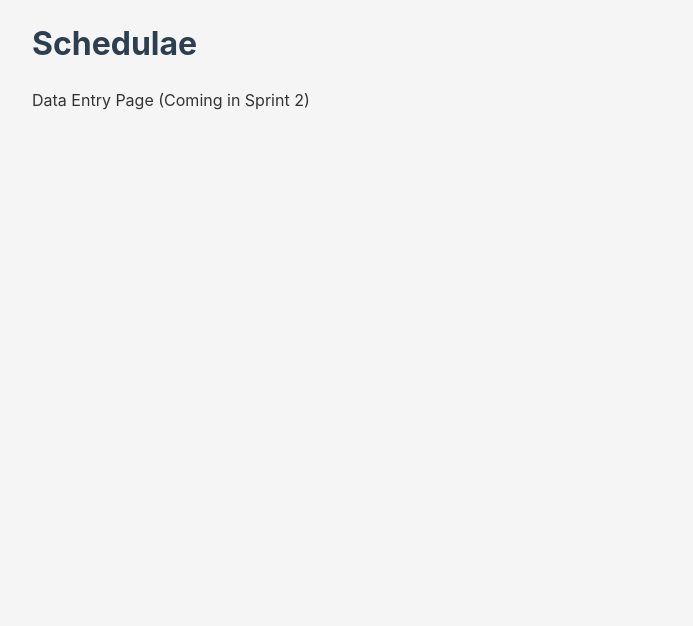
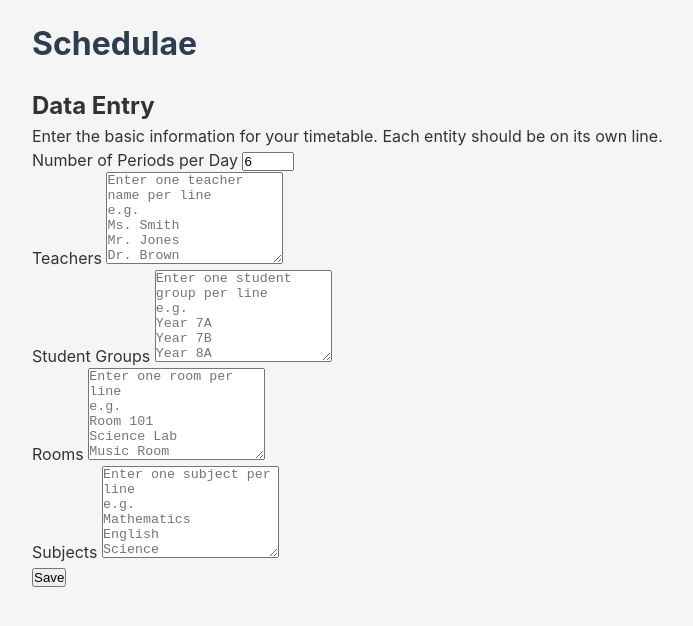
Before and after one commit to IanKulin/Schedulae, a website: page public/index.html in a window 1280 px wide. Shown: the whole page, without its empty margins (8-701 px from the left). Drawn offline with Linux system fonts and the light colour scheme.

Commit message:
data entry

```diff
--- a/public/index.html
+++ b/public/index.html
@@ -10,8 +10,60 @@
     <div id="app">
         <!-- Page: Data Entry -->
         <div id="page-data-entry" class="page" data-page="data-entry">
-            <h1>Schedulae</h1>
-            <p>Data Entry Page (Coming in Sprint 2)</p>
+            <header class="page-header">
+                <h1>Schedulae</h1>
+                <nav class="nav-links">
+                    <!-- Navigation will be added in later sprints -->
+                </nav>
+            </header>
+
+            <main class="data-entry-content">
+                <h2>Data Entry</h2>
+                <p class="form-description">Enter the basic information for your timetable. Each entity should be on its own line.</p>
+
+                <form id="data-entry-form" class="data-entry-form">
+                    <!-- Periods -->
+                    <div class="form-group">
+                        <label for="periods-input">Number of Periods per Day</label>
+                        <input type="number" id="periods-input" name="periods" min="1" max="20" value="6">
+                        <span class="field-error" id="periods-error"></span>
+                    </div>
+
+                    <!-- Teachers -->
+                    <div class="form-group">
+                        <label for="teachers-input">Teachers</label>
+                        <textarea id="teachers-input" name="teachers" rows="6" placeholder="Enter one teacher name per line&#10;e.g.&#10;Ms. Smith&#10;Mr. Jones&#10;Dr. Brown"></textarea>
+                        <span class="field-error" id="teachers-error"></span>
+                    </div>
+
+                    <!-- Student Groups -->
+                    <div class="form-group">
+                        <label for="studentgroups-input">Student Groups</label>
+                        <textarea id="studentgroups-input" name="studentGroups" rows="6" placeholder="Enter one student group per line&#10;e.g.&#10;Year 7A&#10;Year 7B&#10;Year 8A"></textarea>
+                        <span class="field-error" id="studentgroups-error"></span>
+                    </div>
+
+                    <!-- Rooms -->
+                    <div class="form-group">
+                        <label for="rooms-input">Rooms</label>
+                        <textarea id="rooms-input" name="rooms" rows="6" placeholder="Enter one room per line&#10;e.g.&#10;Room 101&#10;Science Lab&#10;Music Room"></textarea>
+                        <span class="field-error" id="rooms-error"></span>
+                    </div>
+
+                    <!-- Subjects -->
+                    <div class="form-group">
+                        <label for="subjects-input">Subjects</label>
+                        <textarea id="subjects-input" name="subjects" rows="6" placeholder="Enter one subject per line&#10;e.g.&#10;Mathematics&#10;English&#10;Science"></textarea>
+                        <span class="field-error" id="subjects-error"></span>
+                    </div>
+
+                    <!-- Form Actions -->
+                    <div class="form-actions">
+                        <button type="submit" id="save-button" class="btn btn-primary">Save</button>
+                        <button type="button" id="cancel-button" class="btn btn-secondary page-hidden">Cancel</button>
+                    </div>
+                </form>
+            </main>
         </div>
 
         <!-- Page: Main View -->
```
